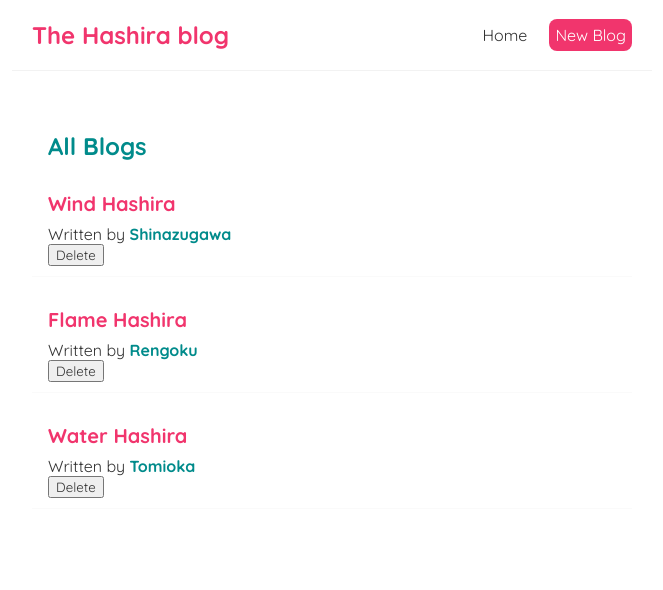
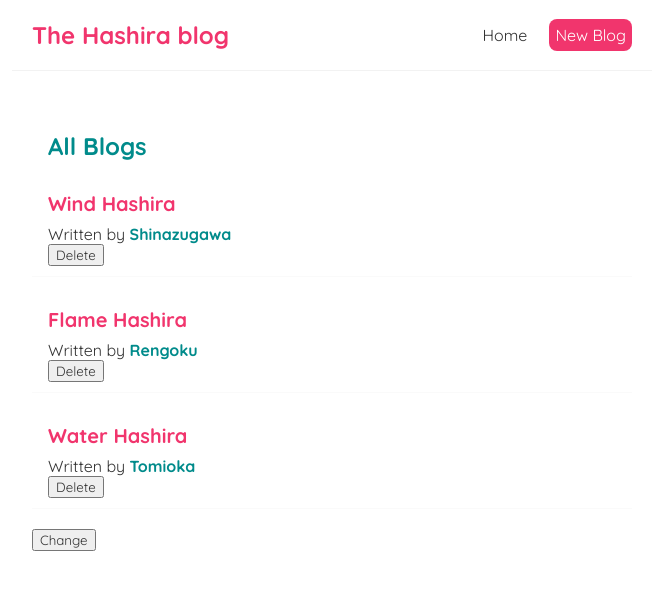
Before and after one commit to SurajSarangi/Hashira-blog, a React (Create React App) app: page / in a window 1280 px wide. Shown: the top 590 px of the page, without its empty margins (308-971 px from the left). Built offline with nearby package versions, Linux system fonts and the light colour scheme; the HTML template or start-up script is replaced by a standard one.

Commit message:
added dependecies to useEffect hook

```diff
--- a/src/Home.js
+++ b/src/Home.js
@@ -14,13 +14,17 @@ const Home = () => {
 		setBlogs(newBlogs);
 	}
 
+	const [name, setName] = useState("Kocho");
+
 	useEffect(()=>{
 		console.log("use effect ran");
-	})
+		console.log(name);
+	},[name]);
 
 	return(
 		<div className="home">
 			<BlogList blogs={blogs} title="All Blogs" handleDelete={handleDelete}/>
+			<button onClick={() => setName('Kanaho')}>Change</button>
 		</div>
 	);
 }
```
